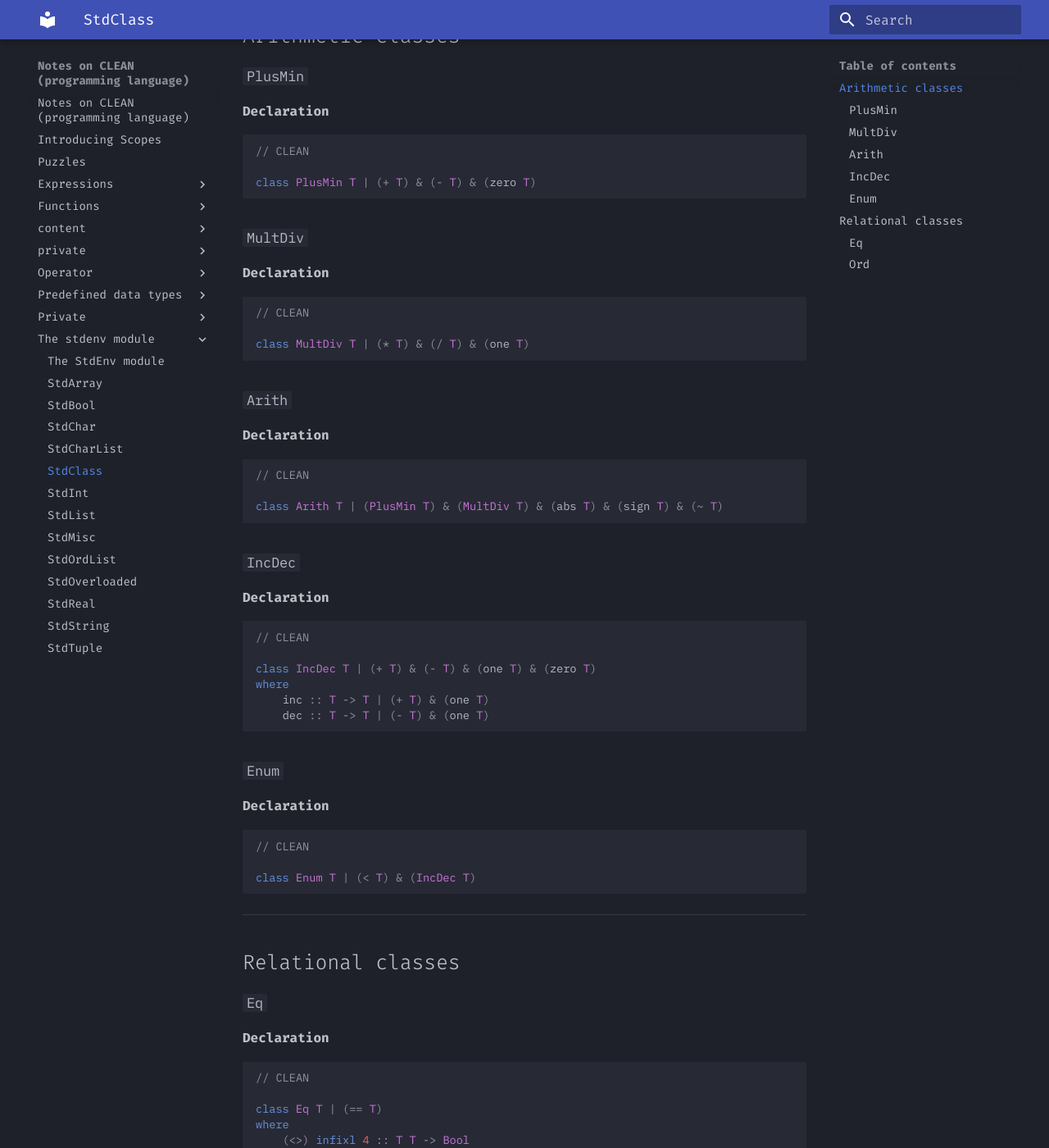
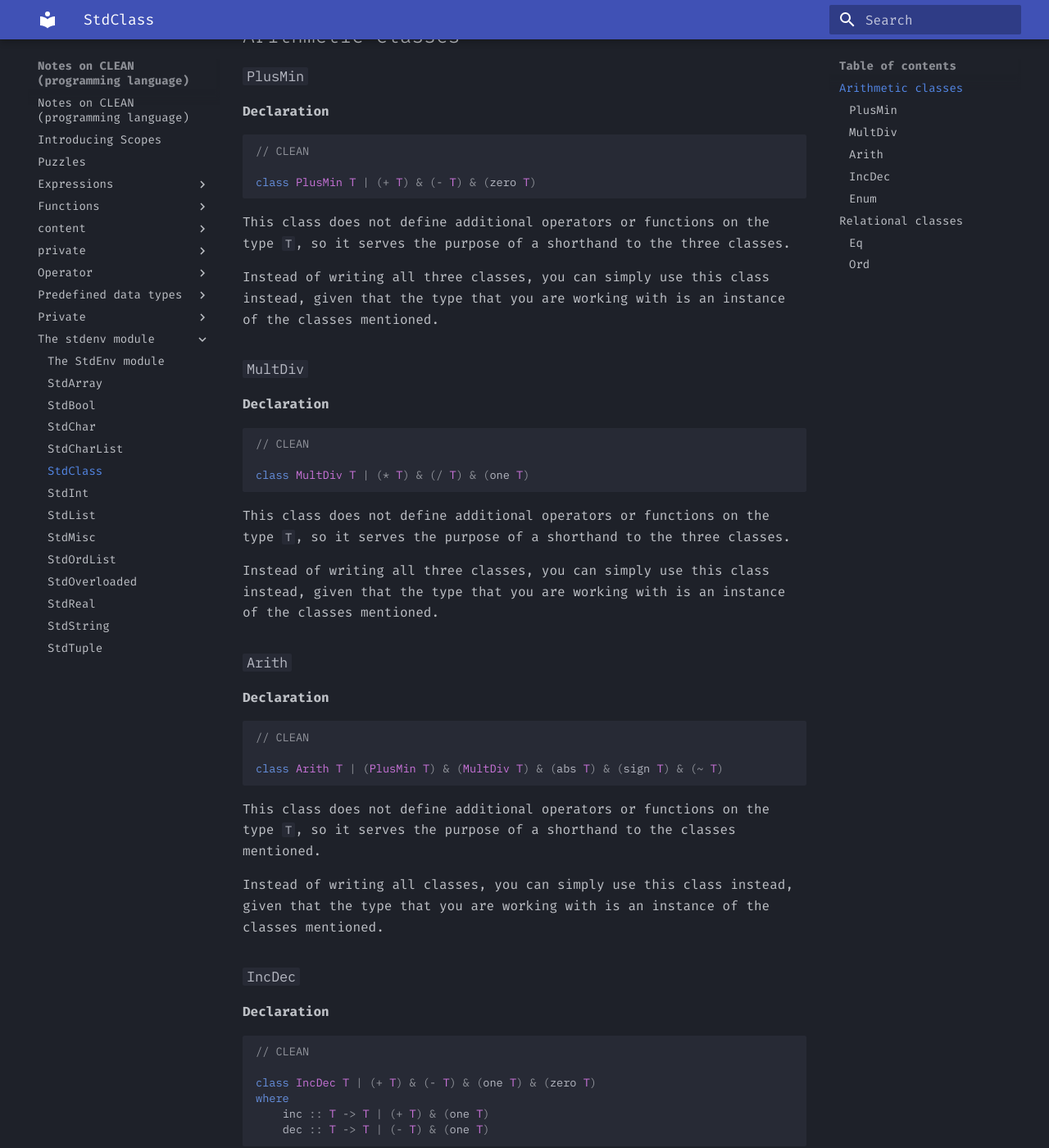
Before and after one commit to Eurydia/notes-on-clean-programming-language, an MkDocs documentation site: the page built from docs/the-stdenv-module/stdclass.md, in a window 1280 px wide and 1400 px high, scrolled down 354 px. Shown: the whole window at 82% size. Built offline with MkDocs 1.6.1 and Material for MkDocs 9.7.7, drawn with Linux system fonts in a browser that asks for light colours; some of the changed text lies outside the part shown.

Commit message:
Update stdclass.md

````diff
--- a/docs/the-stdenv-module/stdclass.md
+++ b/docs/the-stdenv-module/stdclass.md
@@ -22,6 +22,10 @@ Visit [StdClass](https://cloogle.org/src/#base-stdenv/StdClass;icl;line=1) on Cl
 class PlusMin T | (+ T) & (- T) & (zero T)
 ```
 
+This class does not define additional operators or functions on the type `T`, so it serves the purpose of a shorthand to the three classes.
+
+Instead of writing all three classes, you can simply use this class instead, given that the type that you are working with is an instance of the classes mentioned.
+
 ### `MultDiv`
 
 **Declaration**
@@ -32,6 +36,10 @@ class PlusMin T | (+ T) & (- T) & (zero T)
 class MultDiv T | (* T) & (/ T) & (one T)
 ```
 
+This class does not define additional operators or functions on the type `T`, so it serves the purpose of a shorthand to the three classes.
+
+Instead of writing all three classes, you can simply use this class instead, given that the type that you are working with is an instance of the classes mentioned.
+
 ### `Arith`
 
 **Declaration**
@@ -41,6 +49,10 @@ class MultDiv T | (* T) & (/ T) & (one T)
 
 class Arith T | (PlusMin T) & (MultDiv T) & (abs T) & (sign T) & (~ T)
 ```
+
+This class does not define additional operators or functions on the type `T`, so it serves the purpose of a shorthand to the classes mentioned.
+
+Instead of writing all classes, you can simply use this class instead, given that the type that you are working with is an instance of the classes mentioned.
 
 ### `IncDec`
 
@@ -54,6 +66,9 @@ where
     inc :: T -> T | (+ T) & (one T)
     dec :: T -> T | (- T) & (one T)
 ```
+
+This class defines two additional functions on the type `T`.
+The function *Inc*
 
 ### `Enum`
 
````
